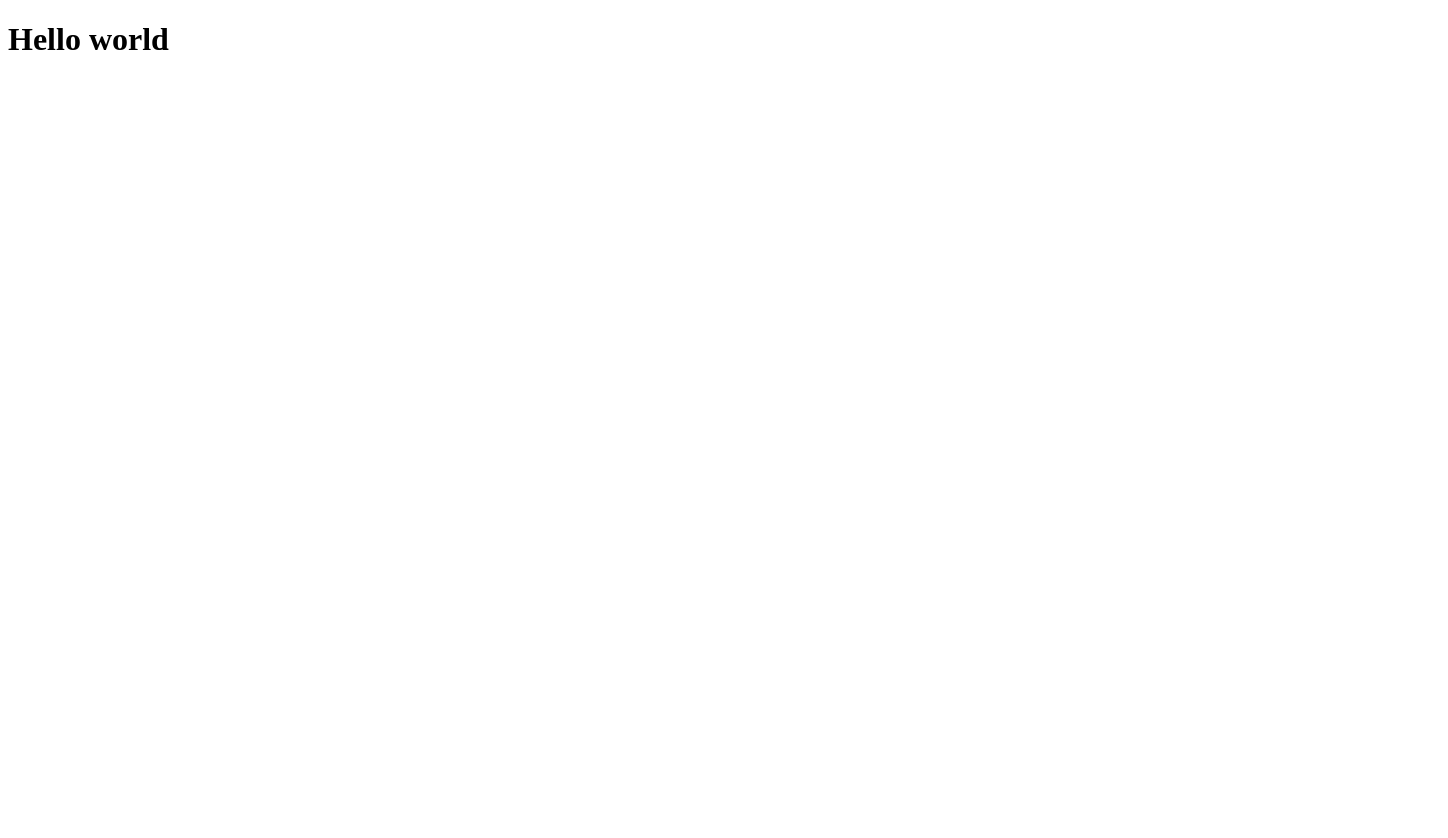
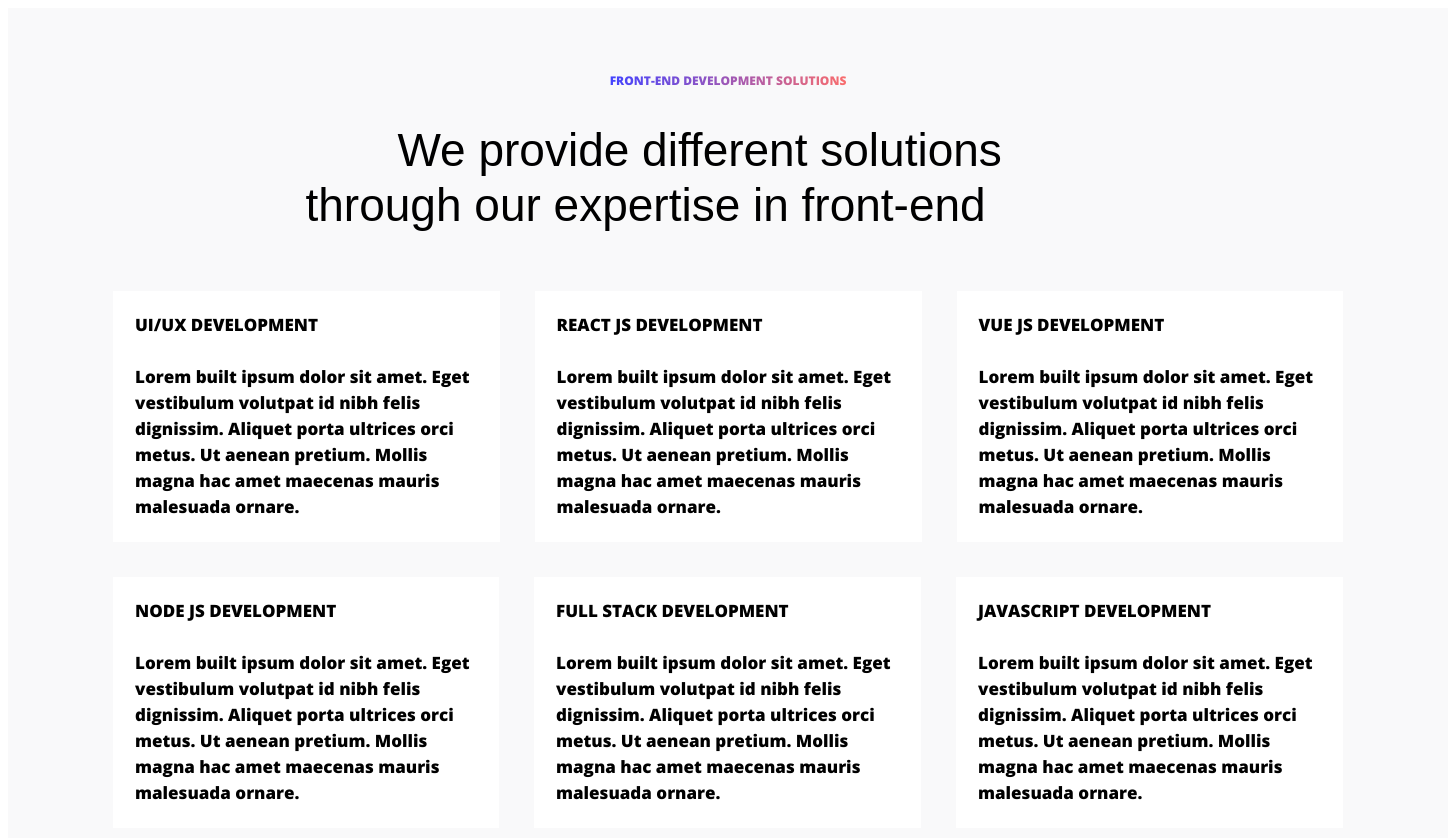
Before and after one commit to vkrany/verstka, a plain HTML site: page index.html in a window 1280 px wide. Shown: the whole page, 1448 px wide, since content can reach past the window. Before the commit the page ends 800 px from the top, so only its background shows below. Drawn offline with nearby package versions, Linux system fonts and the light colour scheme; a web font is replaced by a local one.

Commit message:
refactoring project

```diff
--- a/index.html
+++ b/index.html
@@ -2,11 +2,80 @@
 <html lang="en">
 	<head>
 		<meta charset="UTF-8" />
-		<meta name="viewport" content="width=device-width, initial-scale=1.0" />
-		<title>Document</title>
 		<link rel="stylesheet" href="style.css" />
+		<link rel="preconnect" href="https://fonts.googleapis.com" />
+		<link rel="preconnect" href="https://fonts.gstatic.com" crossorigin />
+		<link
+			href="https://fonts.googleapis.com/css2?family=Open+Sans:ital,wght@0,800;1,800&display=swap"
+			rel="stylesheet" />
+		<link
+			href="https://fonts.cdnfonts.com/css/galano-grotesque-alt"
+			rel="stylesheet" />
+		<title>Project</title>
 	</head>
 	<body>
-		<h1>Hello world</h1>
+		<div class="header">
+			<div class="header_title_box">
+				<p class="header_title">FRONT-END DEVELOPMENT SOLUTIONS</p>
+			</div>
+			<div class="header_subtitle_box">
+				<p class="header_subtitle">
+					We provide different solutions through our expertise in front-end
+				</p>
+			</div>
+
+			<div class="header_container1">
+				<div class="header_container_item">
+					<p class="header_container_item_title">UI/UX DEVELOPMENT</p>
+					<div class="header_container_item_text">
+						Lorem built ipsum dolor sit amet. Eget vestibulum volutpat id nibh
+						felis dignissim. Aliquet porta ultrices orci metus. Ut aenean
+						pretium. Mollis magna hac amet maecenas mauris malesuada ornare.
+					</div>
+				</div>
+				<div class="header_container_item">
+					<p class="header_container_item_title">REACT JS DEVELOPMENT</p>
+					<div class="header_container_item_text">
+						Lorem built ipsum dolor sit amet. Eget vestibulum volutpat id nibh
+						felis dignissim. Aliquet porta ultrices orci metus. Ut aenean
+						pretium. Mollis magna hac amet maecenas mauris malesuada ornare.
+					</div>
+				</div>
+				<div class="header_container_item">
+					<p class="header_container_item_title">VUE JS DEVELOPMENT</p>
+					<div class="header_container_item_text">
+						Lorem built ipsum dolor sit amet. Eget vestibulum volutpat id nibh
+						felis dignissim. Aliquet porta ultrices orci metus. Ut aenean
+						pretium. Mollis magna hac amet maecenas mauris malesuada ornare.
+					</div>
+				</div>
+			</div>
+			<div class="header_container2">
+				<div class="header_container_item">
+					<p class="header_container_item_title">NODE JS DEVELOPMENT</p>
+					<div class="header_container_item_text">
+						Lorem built ipsum dolor sit amet. Eget vestibulum volutpat id nibh
+						felis dignissim. Aliquet porta ultrices orci metus. Ut aenean
+						pretium. Mollis magna hac amet maecenas mauris malesuada ornare.
+					</div>
+				</div>
+				<div class="header_container_item">
+					<p class="header_container_item_title">FULL STACK DEVELOPMENT</p>
+					<div class="header_container_item_text">
+						Lorem built ipsum dolor sit amet. Eget vestibulum volutpat id nibh
+						felis dignissim. Aliquet porta ultrices orci metus. Ut aenean
+						pretium. Mollis magna hac amet maecenas mauris malesuada ornare.
+					</div>
+				</div>
+				<div class="header_container_item">
+					<p class="header_container_item_title">JAVASCRIPT DEVELOPMENT</p>
+					<div class="header_container_item_text">
+						Lorem built ipsum dolor sit amet. Eget vestibulum volutpat id nibh
+						felis dignissim. Aliquet porta ultrices orci metus. Ut aenean
+						pretium. Mollis magna hac amet maecenas mauris malesuada ornare.
+					</div>
+				</div>
+			</div>
+		</div>
 	</body>
 </html>
--- a/style.css
+++ b/style.css
@@ -0,0 +1,92 @@
+.body {
+	max-width: 1440px;
+	margin: 0 auto;
+}
+
+.header {
+	display: flex;
+	flex-direction: column;
+	justify-content: center;
+	align-items: center;
+	width: 1440px;
+	height: 873px;
+	background-color: #f9f9fa;
+}
+
+.header_title_box {
+	display: flex;
+	flex-direction: row;
+	padding-top: 80px;
+	font-family: "Open Sans", sans-serif;
+	font-weight: 800;
+	font-size: 12px;
+	line-height: 16px;
+	background: linear-gradient(to right, #4343ff, #f96d6d);
+	-webkit-background-clip: text;
+	-webkit-text-fill-color: transparent;
+	margin: 0;
+}
+
+.header_subtitle_box {
+	display: flex;
+	flex-direction: column;
+	align-items: center;
+	width: 845px;
+	height: 110px;
+}
+
+.header_subtitle {
+	font-family: "Galano Grotesque", sans-serif;
+	font-weight: 400;
+	font-size: 46px;
+	line-height: 55px;
+	margin-top: 22px;
+	text-indent: 2em;
+	overflow-wrap: break-word;
+}
+
+.header_container1 {
+	margin-top: 80px;
+	display: flex;
+	flex-direction: row;
+	justify-content: space-between;
+}
+
+.header_container2 {
+	margin-top: 35px;
+	display: flex;
+	flex-direction: row;
+	margin-bottom: 80px;
+	justify-content: space-between;
+}
+
+.header_container_item {
+	max-width: 387px;
+	margin-right: 35px;
+	background-color: #ffffff;
+}
+
+.header_container_item:first-child {
+	margin-left: 105px;
+}
+
+.header_container_item:last-child {
+	margin-right: 105px;
+}
+
+.header_container_item_title {
+	font-family: "Open Sans", sans-serif;
+	font-weight: 700;
+	margin: 22px 162px 28px 22px;
+	font-size: 17px;
+	line-height: 23px;
+	white-space: nowrap;
+}
+
+.header_container_item_text {
+	font-family: "Open Sans", sans-serif;
+	font-weight: 400;
+	font-size: 17px;
+	line-height: 26px;
+	margin: 28px 22px 22px 22px;
+}
```
Also changed, not shown: 1 other file.
